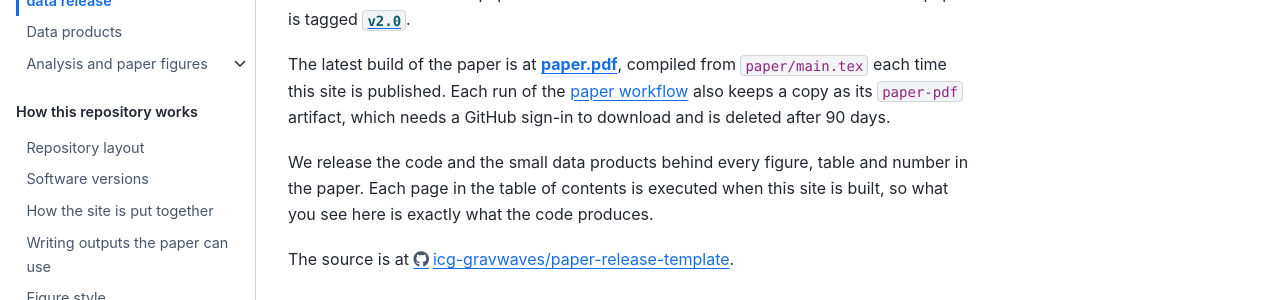
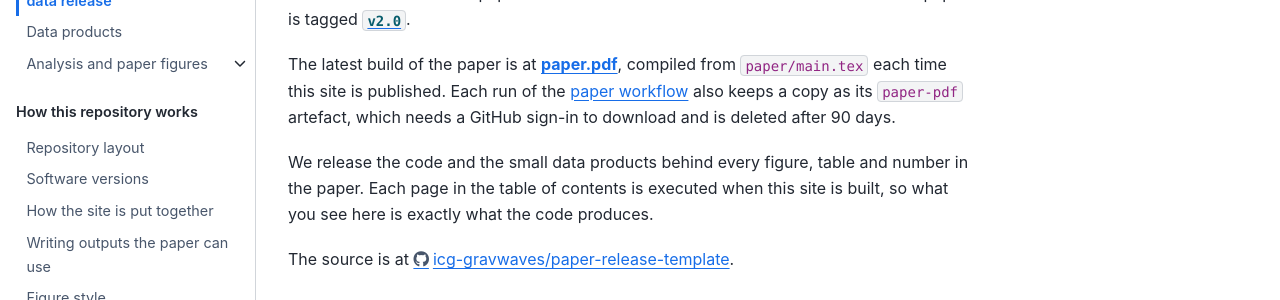
Before and after one commit to icg-gravwaves/paper-release-template, a Jupyter Book: the page built from intro.md, in a window 1280 px wide and 900 px high. Shown: the part 280-580 px from the top of the window. Built offline with Jupyter Book 1.0.4 settings and Sphinx 7.4.7 and the Sphinx Book theme 1.1.4, drawn with Linux system fonts in a browser that asks for light colours; pages that are not in the unit, such as notebooks, are missing from menus.

Commit message:
Use UK spelling and the full Portsmouth affiliation
- "artefact" in prose (code identifiers and proper names unchanged) and
  "palette" in the style file
- Affiliation is "Institute of Cosmology & Gravitation, University of
  Portsmouth, Portsmouth, United Kingdom" in the paper and CITATION.cff

Co-Authored-By: Claude Opus 5.5 <noreply@anthropic.com>

```diff
--- a/intro.md
+++ b/intro.md
@@ -15,7 +15,7 @@ The latest build of the paper is at
 compiled from `paper/main.tex` each time this site is published. Each run
 of the
 [paper workflow](https://github.com/icg-gravwaves/paper-release-template/actions/workflows/paper.yml?query=branch%3Amain)
-also keeps a copy as its `paper-pdf` artifact, which needs a GitHub sign-in
+also keeps a copy as its `paper-pdf` artefact, which needs a GitHub sign-in
 to download and is deleted after 90 days.
 
 We release the code and the small data products behind every figure, table
```
Also changed, not shown: guide/open_research_across_disciplines.md (+1 -1 lines), guide/publishing.md (+1 -1 lines), guide/repo_layout.md (+1 -1 lines), 6 other files.
